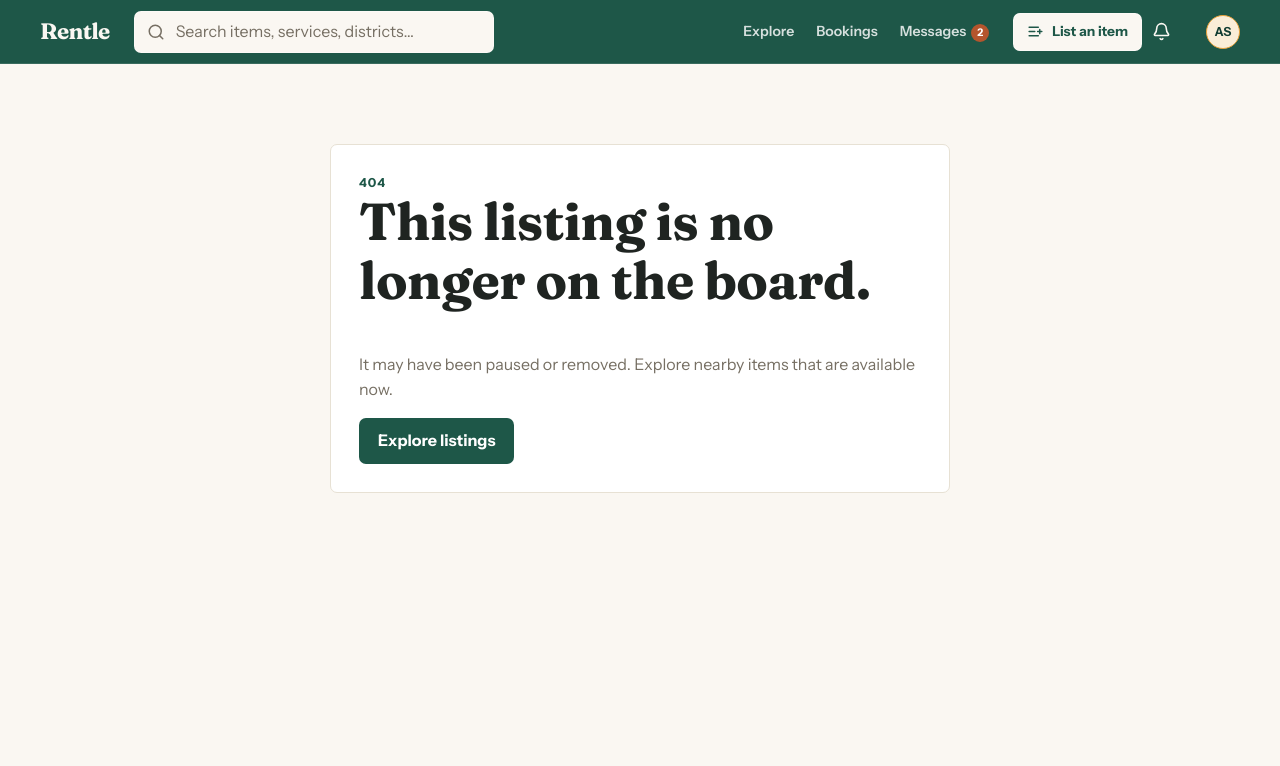
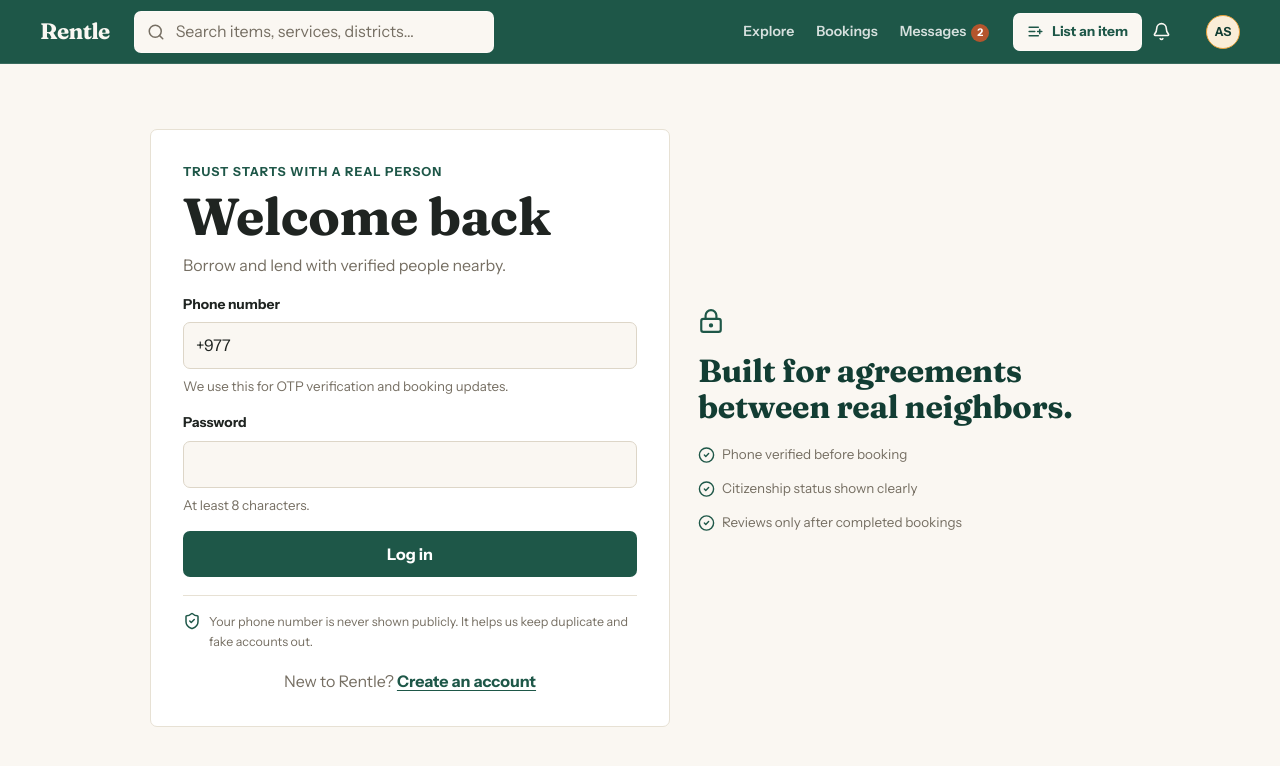
Before and after one commit to mesubash/rentle-frontend, a Next.js app: page /auth/login in a window 1280 px wide. Before the commit this address had no page. Shown: the top 766 px of the page. Built offline with nearby package versions, Linux system fonts and the light colour scheme.

Commit message:
feat: add login registration and OTP flows

```diff
--- /dev/null
+++ b/src/app/auth/login/page.tsx
@@ -0,0 +1,2 @@
+import { AuthForm } from "@/components/auth-form";
+export default function LoginPage() { return <AuthForm mode="login" />; }
--- /dev/null
+++ b/src/app/auth/register/page.tsx
@@ -0,0 +1,2 @@
+import { AuthForm } from "@/components/auth-form";
+export default function RegisterPage() { return <AuthForm mode="register" />; }
--- /dev/null
+++ b/src/app/auth/verify/page.tsx
@@ -0,0 +1,2 @@
+import { AuthForm } from "@/components/auth-form";
+export default function VerifyPhonePage() { return <AuthForm mode="otp" />; }
--- /dev/null
+++ b/src/components/auth-form.tsx
@@ -0,0 +1,35 @@
+"use client";
+
+import Link from "next/link";
+import { FormEvent, KeyboardEvent, useRef, useState } from "react";
+import { CheckCircle2, LockKeyhole, ShieldCheck } from "lucide-react";
+
+export function AuthForm({ mode }: { mode: "login" | "register" | "otp" }) {
+  const [phone, setPhone] = useState("+977 ");
+  const [loading, setLoading] = useState(false);
+  const [resent, setResent] = useState(false);
+  const inputs = useRef<Array<HTMLInputElement | null>>([]);
+
+  function submit(event: FormEvent) {
+    event.preventDefault(); setLoading(true); window.setTimeout(() => { window.location.href = mode === "register" ? "/auth/verify" : "/explore"; }, 650);
+  }
+  function otpInput(index: number, value: string) { if (value && index < 5) inputs.current[index + 1]?.focus(); }
+  function otpKey(index: number, event: KeyboardEvent<HTMLInputElement>) { if (event.key === "Backspace" && !event.currentTarget.value && index > 0) inputs.current[index - 1]?.focus(); }
+
+  const title = mode === "login" ? "Welcome back" : mode === "register" ? "Join your neighborhood" : "Verify your phone";
+  return (
+    <main className="auth-page"><section className="auth-card card">
+      <div className="auth-card__intro"><Link className="brand" href="/">Rentle</Link><p className="eyebrow">Trust starts with a real person</p><h1>{title}</h1><p>{mode === "otp" ? "We sent a six-digit code to +977 98•• ••••12." : "Borrow and lend with verified people nearby."}</p></div>
+      <form className="form-grid" onSubmit={submit}>
+        {mode === "register" && <div className="field"><label htmlFor="name">Full name</label><input id="name" autoComplete="name" required placeholder="Aayush Shrestha" /></div>}
+        {mode !== "otp" && <div className="field"><label htmlFor="phone">Phone number</label><input id="phone" autoComplete="tel" inputMode="tel" required value={phone} onChange={(event) => setPhone(event.target.value.replace(/[^+\d ]/g, ""))} /><small>We use this for OTP verification and booking updates.</small></div>}
+        {mode === "register" && <div className="field"><label htmlFor="email">Email address</label><input id="email" type="email" autoComplete="email" required placeholder="aayush@example.com" /></div>}
+        {mode !== "otp" && <div className="field"><label htmlFor="password">Password</label><input id="password" type="password" autoComplete={mode === "login" ? "current-password" : "new-password"} minLength={8} required /><small>At least 8 characters.</small></div>}
+        {mode === "otp" && <><div className="otp" aria-label="Six digit verification code">{Array.from({ length: 6 }).map((_, index) => <input key={index} ref={(node) => { inputs.current[index] = node; }} aria-label={`Digit ${index + 1}`} inputMode="numeric" autoComplete={index === 0 ? "one-time-code" : "off"} maxLength={1} onInput={(event) => otpInput(index, event.currentTarget.value)} onKeyDown={(event) => otpKey(index, event)} required />)}</div><button type="button" className="text-button" disabled={resent} onClick={() => { setResent(true); window.setTimeout(() => setResent(false), 5000); }}>{resent ? "A new code was sent" : "Send a new code"}</button></>}
+        <button className="button button--wide" disabled={loading}>{loading ? "Checking…" : mode === "login" ? "Log in" : mode === "register" ? "Create account" : "Verify and continue"}</button>
+      </form>
+      <div className="auth-trust"><ShieldCheck size={18} /><span>Your phone number is never shown publicly. It helps us keep duplicate and fake accounts out.</span></div>
+      {mode !== "otp" && <p className="auth-switch">{mode === "login" ? <>New to Rentle? <Link href="/auth/register">Create an account</Link></> : <>Already have an account? <Link href="/auth/login">Log in</Link></>}</p>}
+    </section><aside className="auth-proof"><LockKeyhole size={26} /><h2>Built for agreements between real neighbors.</h2><ul><li><CheckCircle2 /> Phone verified before booking</li><li><CheckCircle2 /> Citizenship status shown clearly</li><li><CheckCircle2 /> Reviews only after completed bookings</li></ul></aside></main>
+  );
+}
```
